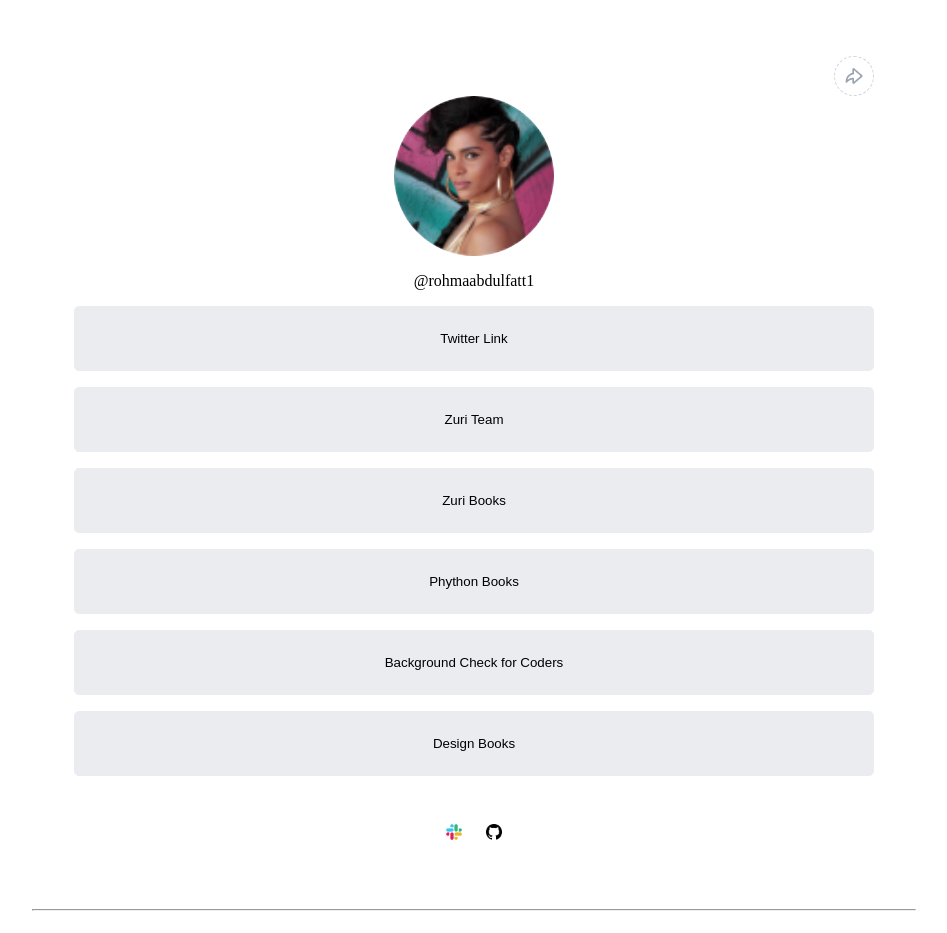
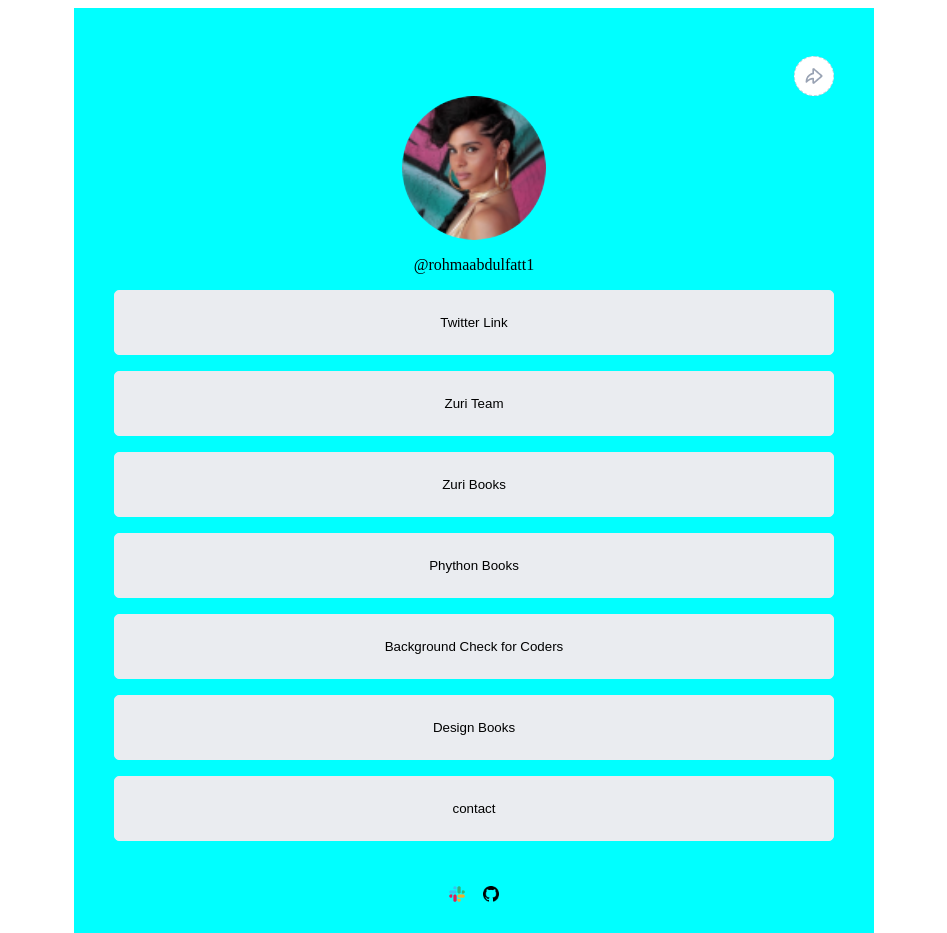
Before and after one commit to veiled-coder/LinktreeClone, a React (Create React App) app: page / in a window 1280 px wide. Shown: the top 933 px of the page, without its empty margins (166-1113 px from the left). Built offline with nearby package versions, Linux system fonts and the light colour scheme.

Commit message:
wrapped btns in a Link

```diff
--- a/package.json
+++ b/package.json
@@ -34,5 +34,8 @@
       "last 1 firefox version",
       "last 1 safari version"
     ]
+  },
+  "devDependencies": {
+    "react-router-dom": "^6.4.3"
   }
 }
--- a/src/components/App.js
+++ b/src/components/App.js
@@ -1,15 +1,19 @@
 import React from "react";
 import "../styles/app.css";
-import Content from "./Content";
-import Footer from "./Footer";
 
+import { BrowserRouter as Router, Routes, Route } from "react-router-dom";
+import Contact from "./Contact";
+
+import Homepage from "./Homepage";
 export default function App() {
   return (
-    <div className="app--container">
-      <div className="content--container">
-        <Content />
+    <Router>
+      <div className="App">
+        <Routes>
+          <Route path="/" element={<Homepage />} />
+          <Route path="/contact" element={<Contact />} />
+        </Routes>
       </div>
-      <Footer />
-    </div>
+    </Router>
   );
 }
--- a/src/components/Buttons.js
+++ b/src/components/Buttons.js
@@ -1,12 +1,15 @@
 import React from "react";
+import { Link } from "react-router-dom";
 
-export default function Buttons({ name, id, subtext, href }) {
+export default function Buttons({ name, id, subtext, href, to }) {
   return (
     <>
       <a href={href}>
-        <button id={id} className="socials__btn" title={subtext}>
-          {name}
-        </button>
+        <Link to={to}>
+          <button id={id} className="socials__btn" title={subtext}>
+            {name}
+          </button>
+        </Link>
       </a>
     </>
   );
--- /dev/null
+++ b/src/components/Contact.js
@@ -0,0 +1,13 @@
+import React from "react";
+import { Link } from "react-router-dom";
+function Contact() {
+  return (
+    <div>
+
+      Kindly Contact me because this is the contact page
+     <Link to ="/"> <p style={{fontSize:'5rem'}}>Home</p></Link>
+    </div>
+  );
+}
+
+export default Contact;
--- a/src/components/Content.js
+++ b/src/components/Content.js
@@ -1,10 +1,11 @@
 import React from "react";
-import "../styles/content.css";
+import "../styles/homepagecontent.css";
 import girl from "../images/girl.png";
 import Socials from "./Socials";
 import Icons from "./Icons";
 import sharemobile from "../images/share.png";
 import shareweb from "../images/shareweb.png";
+
 
 import camera from "../images/camera.png";
 export default function Content() {
@@ -27,6 +28,7 @@ export default function Content() {
       <p id="slack">veiled-coder</p>
       <Socials />
       <Icons />
+
     </>
   );
 }
--- /dev/null
+++ b/src/components/Homepage.js
@@ -0,0 +1,17 @@
+import React from 'react';
+import Content from './Content';
+import Footer from './Footer';
+import "../styles/app.css";
+
+function Homepage() {
+  return (
+      <div className="app--container">
+          <div className="content--container">
+            <Content />
+          </div>
+          <Footer />
+        </div>
+  )
+}
+
+export default Homepage
--- a/src/components/Socials.js
+++ b/src/components/Socials.js
@@ -32,8 +32,9 @@ export default function Socials() {
         name="Design Books"
         id="book__design"
         href="https://books.zuri.team/design-rules"
-        subtext='We are here to help you get stated in your design career. Click here to access our free design books'
+        subtext="We are here to help you get stated in your design career. Click here to access our free design books"
       />
+      <Buttons name="contact" id="Contact" to="/contact" />
     </section>
   );
 }
--- a/src/index.js
+++ b/src/index.js
@@ -1,8 +1,8 @@
 import React from "react";
 import ReactDOM from "react-dom/client";
-import App from './components/App';
-const el = document.querySelector('#root');
+
+import App from "./components/App";
+const el = document.querySelector("#root");
 const root = ReactDOM.createRoot(el);
 
-
 root.render(<App />);
--- a/src/styles/app.css
+++ b/src/styles/app.css
@@ -12,6 +12,7 @@ div#root {
   display: flex;
   flex-direction: column;
   align-items: center;
+  background-color: aqua;
 }
 .content--container {
   width: 50rem;
```
Also changed, not shown: src/styles/homepagecontent.css (renamed from src/styles/content.css), 1 other file (tests, documents, lock files or other folders).
